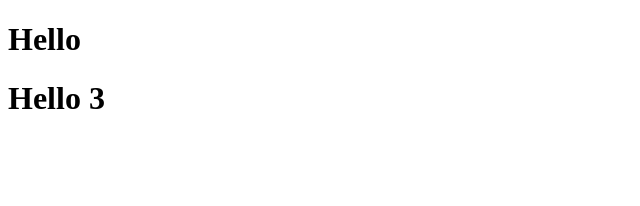
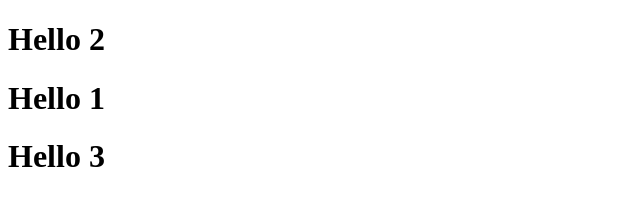
Before and after one commit to saurabh1718/Saurabh-Zanje, a plain HTML site: page index.html in a window 1280 px wide. Shown: the whole page, without its empty margins (0-640 px from the left). Drawn offline with Linux system fonts and the light colour scheme.

Commit message:
commit 5

```diff
--- a/index.html
+++ b/index.html
@@ -6,7 +6,8 @@
 	<title>HI Test</title>
 </head>
 <body>
-	<h1>Hello</h1>
+	<h1>Hello 2</h1>
+	<h1>Hello 1</h1>
 	<h1>Hello 3</h1>
 </body>
 </html>
```
